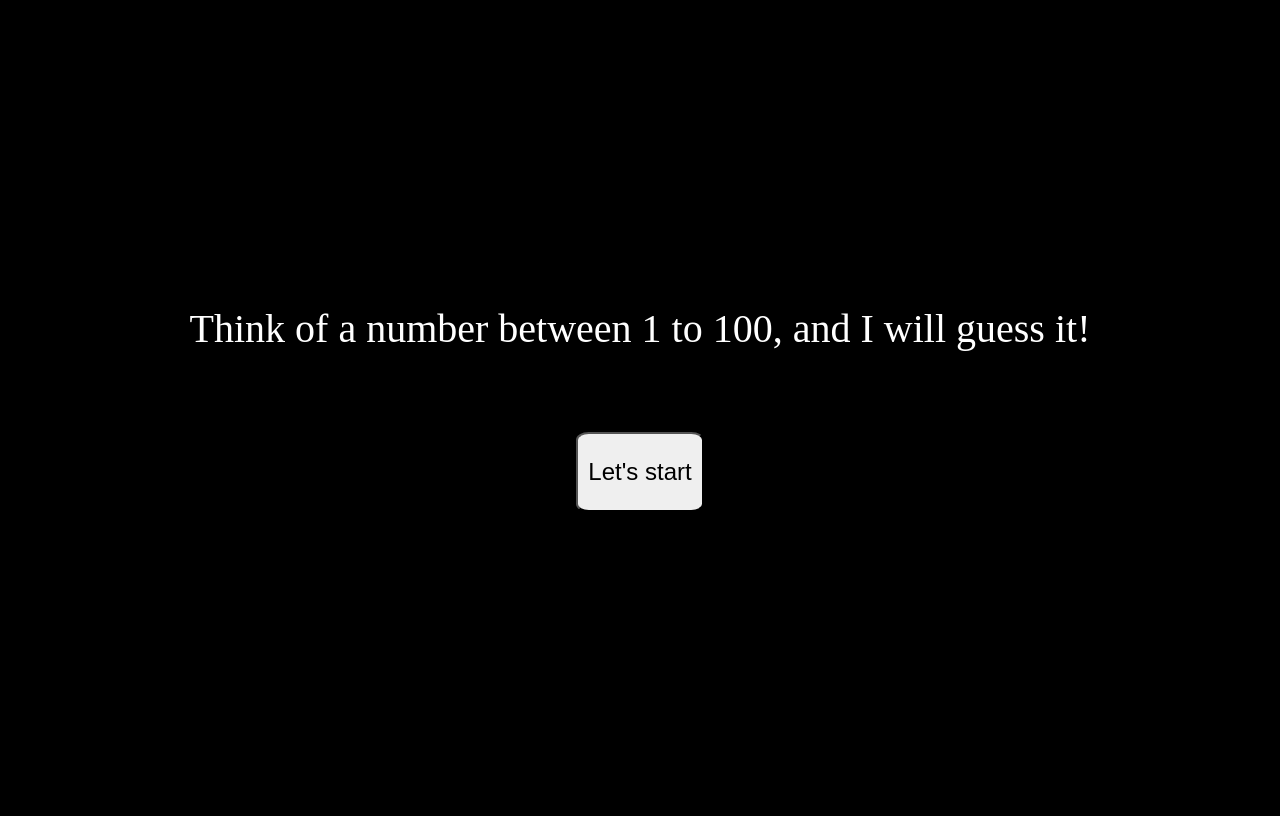
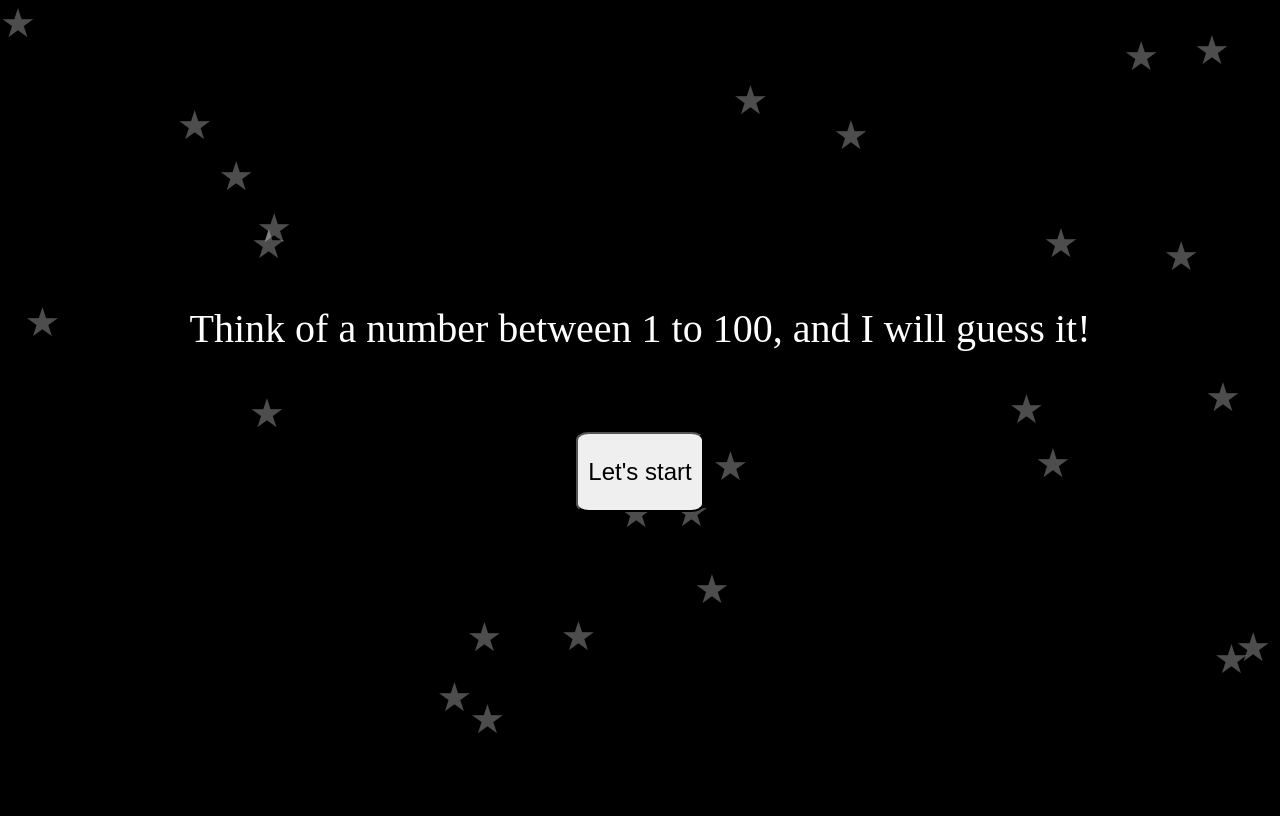
Before and after one commit to saisanjana/GuessThe-Number, a plain HTML site: page index.html in a window 1280 px wide. Drawn offline with Linux system fonts and the light colour scheme.

Commit message:
added few improvements

```diff
--- a/index.css
+++ b/index.css
@@ -2,6 +2,7 @@ body{
     background-color: black;
     color: white;
     font-size: 5vh;
+    overflow: hidden;
 }
 #page{
     display: none;
@@ -80,6 +81,30 @@ body{
  button{
     color:black
  }
+ .stars {
+    position: fixed;
+    top: 0;
+    left: 0;
+    width: 80%;
+    height: 80%;
+    z-index: -1;
+}
+
+.stars::before {
+    content: "★"; /* Unicode character for star */
+    position: absolute;
+    color: rgba(255, 255, 255, 0.5); /* Adjust opacity as needed */
+    animation: blinkStars 1s linear infinite alternate;
+}
+
+@keyframes blinkStars {
+    0% {
+        opacity: 0.2; /* Adjust the opacity as desired */
+    }
+    100% {
+        opacity: 0.6; /* Adjust the opacity as desired */
+    }
+}
 
  @media screen and (max-width: 768px) {
     /* Styles for screens smaller than 768px */
@@ -91,6 +116,10 @@ body{
         width: 90%;
         max-width: 80vw;
         margin: 0 auto;
+    }
+    #home,
+    #result{
+        text-align: center;
     }
 
     #initailPageBtn,
--- a/index.html
+++ b/index.html
@@ -9,6 +9,7 @@
 </head>
 <body>
     <div id="play">
+    <div class="stars"></div>
     <div id="home">
         <div id="initialPageMsg">Think of a number between 1 to 100, and I will guess it!</div>
         <button id="initailPageBtn" onClick="goToNextPage()">Let's start</button>
--- a/index.js
+++ b/index.js
@@ -1,3 +1,24 @@
+const numStars = 25; // Number of stars
+
+// Function to generate stars
+function generateStars() {
+    const starsContainer = document.querySelector('.stars');
+    while (starsContainer.firstChild) {
+        starsContainer.removeChild(starsContainer.firstChild);
+    }
+    for (let i = 0; i < numStars; i++) {
+        const star = document.createElement('div');
+        star.classList.add('stars');
+        star.style.left = `${Math.random() * 100}%`;
+        star.style.top = `${Math.random() * 100}%`;
+        starsContainer.appendChild(star);
+    }
+}
+
+// Call the function to generate stars when the page loads
+generateStars();
+
+
 let maxNumber = 100;
 let maxLengthOFMaxNumber = maxNumber.toString(2).length;
 let pages = {};
@@ -44,7 +65,7 @@ function calculateAnswer(){
 function updatePageDataInHTML(){
     let numbers = pages[pageIndex];
     let pageNumbersNode  = document.getElementById("pageNumbers");
-    pageNumbersNode.innerText = numbers;
+    pageNumbersNode.innerText = numbers.join(', ');
 
 }
 
@@ -100,6 +121,7 @@ function restartGame(){
 }
 
 function goToNextPage(){
+    generateStars();
     pageIndex +=1;
     if(pageIndex === (maxLengthOFMaxNumber +1)){
         calculateAnswer();
```
